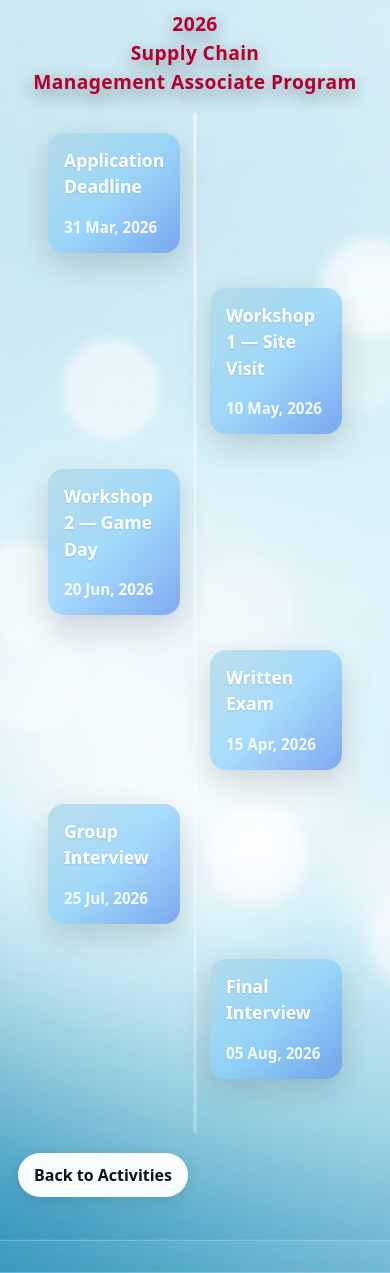
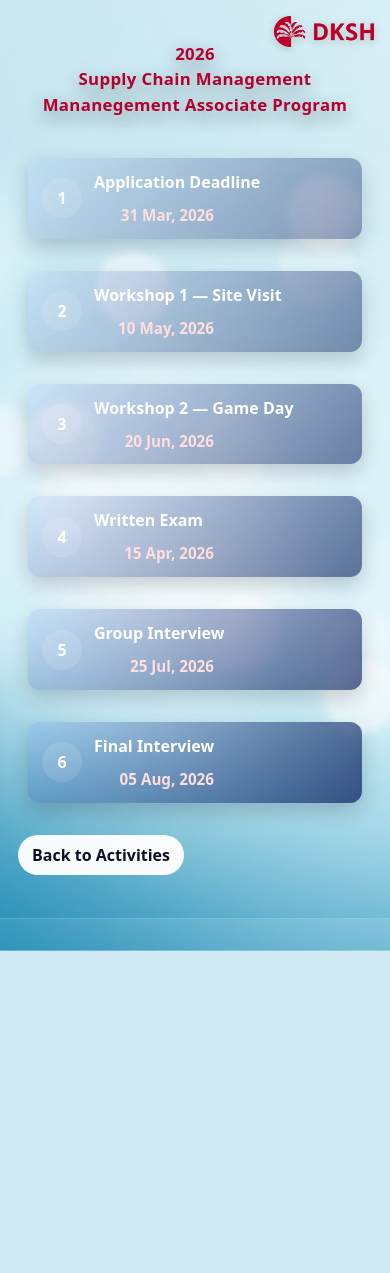
Before and after one commit to BB-wq787/Recruitment, a Flask app: page /apply in a window 390 px wide. After the commit the page ends 951 px from the top, so only its background shows below. Run offline with Flask 3, Linux system fonts and the light colour scheme; a user stored in the database is signed in.

Commit message:
Update UI enhancements and features
- Amplify logos across welcome.html, estamp.html, apply.html pages
- Refine quiz popup font size in estamp.html
- Standardize stamp images to stamp.png for all stamps
- Integrate poster display in welcome.html
- Optimize title positioning in apply.html
- Harmonize splash screen font sizes in index.html
- Enhance stamp label visibility in estamp.html
- Magnify emoji icons across activity and welcome pages

```diff
--- a/static/quiz_questions.js
+++ b/static/quiz_questions.js
@@ -7,8 +7,8 @@
 
 const quizQuestions = [
     {
-        question: "How many fields does DKSH provide services in total?",
-        answer: "four"
+        question: "What is the storage area of HLC’s warehouse in square meters?",
+        answer: "34000"
     },
     {
         question: "In which year was DKSH founded?",
--- a/templates/apply.html
+++ b/templates/apply.html
@@ -32,195 +32,127 @@
             font-weight: 900;
             font-size: 1.6rem; /* more prominent */
             line-height: 1.3;
+            margin-top: 2rem;
             margin-bottom: 28px;
             color: #b3002d;
             letter-spacing: 0.02em;
             text-shadow: 0 6px 18px rgba(0,0,0,0.45);
         }
+        .logo-container {
+            position: absolute;
+            top: 1.5rem;
+            right: 2rem;
+            z-index: 15;
+        }
+        .dksh-logo {
+            width: 150px;
+            height: auto;
+            filter: drop-shadow(0 2px 4px rgba(0, 0, 0, 0.2));
+        }
         .page-title .line { display:block; margin-bottom:6px; }
 
-        /* Central axis timeline with clear cards */
+        /* Sequential vertical cards (no center axis/dots) */
         .timeline {
             margin-top: 0;
             position: relative;
-            padding: 40px 20px;
+            padding: 6px 0;
+            display: flex;
+            flex-direction: column;
+            gap: 14px;
         }
-
-        /* Central axis line */
-        .timeline::before {
-            content: '';
-            position: absolute;
-            left: 50%;
-            top: 0;
-            bottom: 0;
-            width: 3px;
-            background: linear-gradient(to bottom, rgba(255,255,255,0.6), rgba(255,255,255,0.3));
-            transform: translateX(-50%);
-            border-radius: 2px;
-        }
-
         .timeline-item {
             position: relative;
-            margin-bottom: 40px;
+        }
+        .timeline-content {
+            width: 100%;
+            padding: 14px 16px;
+            border-radius: 12px;
+            /* use horizontal layout: number + body */
             display: flex;
-            justify-content: center;
-        }
-
-        .timeline-content {
-            width: 380px;
-            padding: 20px 24px;
-            border-radius: 16px;
-            background: linear-gradient(135deg, rgba(173, 216, 230, 0.8), rgba(135, 206, 250, 0.7), rgba(100, 149, 237, 0.8));
-            color: #1a1a1a;
-            box-shadow: 0 12px 32px rgba(0,0,0,0.15);
-            backdrop-filter: blur(10px);
+            align-items: center;
+            gap: 12px;
+            color: #ffffff;
+            box-shadow: 0 8px 20px rgba(2,6,23,0.18);
             position: relative;
             opacity: 0;
-            transform: translateY(20px) scale(0.95);
-            transition: all 500ms cubic-bezier(0.4, 0, 0.2, 1);
+            transform: translateY(12px);
+            transition: opacity 420ms ease, transform 420ms ease;
         }
-
-        /* Alternate card positions */
-        .timeline-item:nth-child(even) .timeline-content {
-            margin-left: auto;
-            margin-right: 40px;
+        .timeline-number {
+            width: 40px;
+            height: 40px;
+            min-width:40px;
+            border-radius: 50%;
+            background: rgba(255,255,255,0.12);
+            color: #ffffff;
+            display:flex;
+            align-items:center;
+            justify-content:center;
+            font-weight:800;
+            font-size:1rem;
         }
-
-        .timeline-item:nth-child(odd) .timeline-content {
-            margin-right: auto;
-            margin-left: 40px;
+        .timeline-body { display:flex; flex-direction:column; gap:4px; align-items:flex-start; text-align:left; }
+        /* color steps to represent progress (lighter -> darker) */
+        /* deeper blue gradients for stronger contrast; text left-aligned */
+        .timeline-item:nth-child(1) .timeline-content { background: linear-gradient(135deg, rgba(150,180,255,0.12), rgba(12,36,96,0.44)); }
+        .timeline-item:nth-child(2) .timeline-content { background: linear-gradient(135deg, rgba(130,165,255,0.12), rgba(12,36,96,0.50)); }
+        .timeline-item:nth-child(3) .timeline-content { background: linear-gradient(135deg, rgba(110,150,255,0.12), rgba(12,36,96,0.56)); }
+        .timeline-item:nth-child(4) .timeline-content { background: linear-gradient(135deg, rgba(90,135,255,0.12), rgba(12,36,96,0.62)); }
+        .timeline-item:nth-child(5) .timeline-content { background: linear-gradient(135deg, rgba(70,120,255,0.12), rgba(12,36,96,0.68)); }
+        .timeline-item:nth-child(6) .timeline-content { background: linear-gradient(135deg, rgba(50,105,255,0.12), rgba(12,36,96,0.76)); }
+        .timeline-activity, .timeline-date { text-align: left; }
+        .timeline-activity { font-weight:800; color:#fff; margin-bottom:6px; }
+        .timeline-date { font-weight:700; color:#ffdede; font-size:0.95rem; }
+        .timeline-content.visible { opacity:1; transform:translateY(0); }
+        .timeline-activity { font-weight:800; color:#fff; margin-bottom:6px; }
+        .timeline-date { font-weight:700; color:#ffdede; font-size:0.95rem; }
+        .timeline-content.visible { opacity:1; transform:translateY(0); }
+        @media (max-width:800px){
+            .timeline { gap: 12px; padding: 6px 0; }
+            .timeline-content { width: 100%; padding: 12px 14px; }
         }
-
-
-        .timeline-body {
-            display: flex;
-            flex-direction: column;
-            gap: 8px;
-        }
-
-        .timeline-activity {
-            font-weight: 700;
-            font-size: 1.1rem;
-            color: #ffffff;
-            margin-bottom: 8px;
-            text-shadow: 0 1px 2px rgba(0,0,0,0.1);
-        }
-
-        .timeline-date {
-            font-weight: 600;
-            font-size: 0.95rem;
-            color: #ffffff;
-            opacity: 0.9;
-        }
-
-        .timeline-content.visible {
-            opacity: 1;
-            transform: translateY(0) scale(1);
-        }
-        @media (max-width: 900px) {
-            .timeline-content {
-                width: 320px;
-                padding: 18px 20px;
-            }
-
-            .timeline-item:nth-child(even)::after {
-                right: 320px;
-            }
-
-            .timeline-item:nth-child(odd)::after {
-                left: 320px;
-            }
-        }
-
-        @media (max-width: 768px) {
-            .timeline::before {
-                left: 50%;
-                transform: translateX(-50%);
-            }
-
-            .timeline-item {
-                justify-content: center;
-                margin-bottom: 35px;
-            }
-
-            .timeline-content {
-                width: calc(50% - 40px);
-                max-width: 280px;
-                padding: 16px 18px;
-            }
-
-            .timeline-item:nth-child(even) .timeline-content {
-                margin-left: auto;
-                margin-right: 20px;
-            }
-
-            .timeline-item:nth-child(odd) .timeline-content {
-                margin-right: auto;
-                margin-left: 20px;
-            }
-
-        }
-
-        @media (max-width: 600px) {
-            .timeline {
-                padding: 20px 15px;
-            }
-
-            .timeline-content {
-                width: calc(50% - 30px);
-                max-width: 250px;
-                padding: 14px 16px;
-            }
-
-            .timeline-item:nth-child(even) .timeline-content {
-                margin-left: auto;
-                margin-right: 15px;
-            }
-
-            .timeline-item:nth-child(odd) .timeline-content {
-                margin-right: auto;
-                margin-left: 15px;
-            }
-
-            .page-title {
-                font-size: 1.2rem;
-                line-height: 1.2;
-                margin-bottom: 20px;
-            }
-        }
-
         .back-link {
-            display: inline-block;
-            margin-top: 20px;
+            display:inline-block;
+            margin-top:16px;
             background: rgba(255,255,255,0.96);
             color: #0b1220;
-            padding: 10px 16px;
-            border-radius: 25px;
-            text-decoration: none;
-            font-weight: 700;
-            box-shadow: 0 4px 15px rgba(0,0,0,0.1);
-            transition: all 0.3s ease;
+            padding:8px 14px;
+            border-radius:20px;
+            text-decoration:none;
+            font-weight:700;
         }
-
-        .back-link:hover {
-            background: rgba(255,255,255,1);
-            transform: translateY(-2px);
-            box-shadow: 0 6px 20px rgba(0,0,0,0.15);
+        @media (max-width:600px){
+            .timeline-date{min-width:120px;font-size:0.95rem;text-align:right}
+            .page-title{font-size:1.05rem;line-height:1.15}
+            .timeline-item{padding:10px}
+            .logo-container {
+                top: 1rem;
+                right: 1rem;
+            }
+            .dksh-logo {
+                width: 100px;
+            }
         }
     </style>
 </head>
 <body>
     <div class="container">
+        <!-- DKSH Logo in top right -->
+        <div class="logo-container">
+            <img src="{{ url_for('static', filename='dksh_logo.png') }}" alt="DKSH Logo" class="dksh-logo">
+        </div>
+
         <div class="shell">
             <div class="page-title" aria-hidden="false">
                 <span class="line">2026</span>
-                <span class="line">Supply Chain</span>
-                <span class="line">Management Associate Program</span>
+                <span class="line">Supply Chain Management</span>
+                <span class="line">Mananegement Associate Program</span>
             </div>
 
             <div class="timeline" role="list">
             <div class="timeline-item" role="listitem">
                 <div class="timeline-content">
+                    <div class="timeline-number">1</div>
                     <div class="timeline-body">
                         <div class="timeline-activity">Application Deadline</div>
                         <div class="timeline-date">31 Mar, 2026</div>
@@ -229,6 +161,7 @@
             </div>
             <div class="timeline-item" role="listitem">
                 <div class="timeline-content">
+                    <div class="timeline-number">2</div>
                     <div class="timeline-body">
                         <div class="timeline-activity">Workshop 1 — Site Visit</div>
                         <div class="timeline-date">10 May, 2026</div>
@@ -237,6 +170,7 @@
             </div>
             <div class="timeline-item" role="listitem">
                 <div class="timeline-content">
+                    <div class="timeline-number">3</div>
                     <div class="timeline-body">
                         <div class="timeline-activity">Workshop 2 — Game Day</div>
                         <div class="timeline-date">20 Jun, 2026</div>
@@ -245,6 +179,7 @@
             </div>
             <div class="timeline-item" role="listitem">
                 <div class="timeline-content">
+                    <div class="timeline-number">4</div>
                     <div class="timeline-body">
                         <div class="timeline-activity">Written Exam</div>
                         <div class="timeline-date">15 Apr, 2026</div>
@@ -253,6 +188,7 @@
             </div>
             <div class="timeline-item" role="listitem">
                 <div class="timeline-content">
+                    <div class="timeline-number">5</div>
                     <div class="timeline-body">
                         <div class="timeline-activity">Group Interview</div>
                         <div class="timeline-date">25 Jul, 2026</div>
@@ -261,6 +197,7 @@
             </div>
             <div class="timeline-item" role="listitem">
                 <div class="timeline-content">
+                    <div class="timeline-number">6</div>
                     <div class="timeline-body">
                         <div class="timeline-activity">Final Interview</div>
                         <div class="timeline-date">05 Aug, 2026</div>
--- a/templates/index.html
+++ b/templates/index.html
@@ -70,7 +70,7 @@
             transform: translateY(-70px);
         }
         .splash-subtitle {
-            font-size: 1.3rem;
+            font-size: 1.1rem;
             letter-spacing: 0.15em;
             text-transform: none; /* only first letter of each word capitalized */
             color: #ffffff;
@@ -111,7 +111,7 @@
 <div class="splash-overlay">
     <img src="{{ url_for('static', filename='dksh_logo.png') }}" alt="DKSH Logo" class="splash-logo">
     <div class="splash-subtitle">
-        Supply Chain
+        Supply Chain Management
     </div>
     <div class="splash-title">
         2026 Management Associate Program
@@ -123,7 +123,7 @@
             <div class="col-12 text-center mb-4">
                 <!-- DKSH logo file: static/dksh_logo.png -->
                 <img src="{{ url_for('static', filename='dksh_logo.png') }}" alt="DKSH Logo" class="logo mb-3">
-                <h2 class="mb-2" style="font-size: 1.3rem;">Supply Chain</h2>
+                <h2 class="mb-2" style="font-size: 1.3rem;">Supply Chain Management</h2>
                 <h2 style="font-size: 1.3rem;">2026 Management Associate Program</h2>
             </div>
             <div class="col-12 col-md-8 col-lg-6">
```
Also changed, not shown: clear_cc_stamps.py (added, +20 -0 lines), templates/activity.html (+28 -4 lines), templates/estamp.html (+77 -98 lines), templates/welcome.html (+50 -2 lines), static/book.jpg (added), static/stamp.png (added), static/海報2.png (added), users.db, 3 other files.
